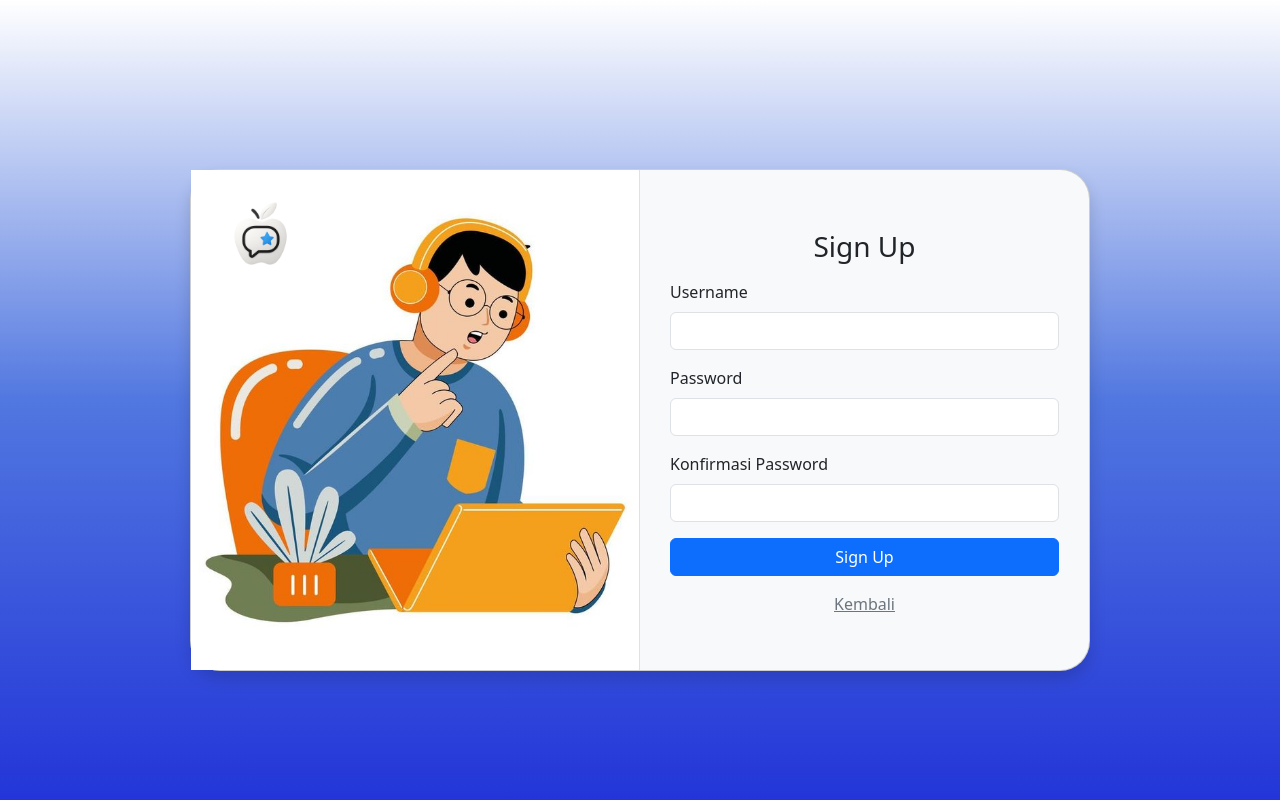
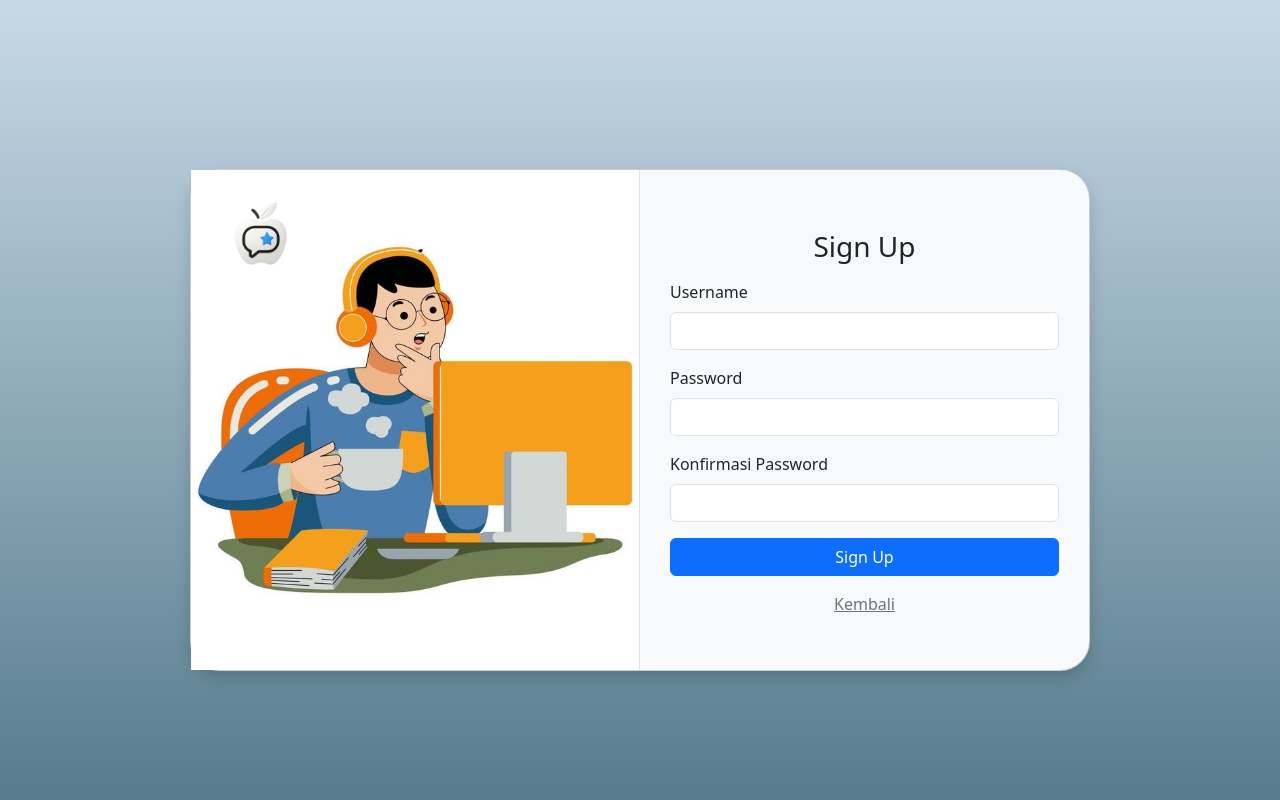
Before and after one commit to Fadiyah-Yeah/TA-WEB-DASAR, a PHP site: page /CreateAkun.php in a window 1280 px wide. Run offline with PHP 8.4, Linux system fonts and the light colour scheme.

Commit message:
Update CreateAkun.php

```diff
--- a/CreateAkun.php
+++ b/CreateAkun.php
@@ -17,8 +17,6 @@ if (isset($_POST["register"])) {
             echo "<script>alert('User berhasil ditambahkan');</script>";
             header("Location: LoginAkun.php");
             exit;
-        } else {
-            echo "<script>alert('User gagal ditambahkan');</script>";
         }
     }
 }
@@ -33,7 +31,7 @@ if (isset($_POST["register"])) {
     <link href="https://cdn.jsdelivr.net/npm/bootstrap@5.3.3/dist/css/bootstrap.min.css" rel="stylesheet" />
     <style>
         body {
-            background: linear-gradient(to top, rgb(35, 53, 216), rgb(81, 119, 224), rgb(255, 255, 255));
+            background: linear-gradient(to top, #567C8D, #C8D9E6);
             height: 100vh;
             display: flex;
             align-items: center;
@@ -76,8 +74,8 @@ if (isset($_POST["register"])) {
     <div class="container-fluid d-flex justify-content-center">
         <div class="card shadow bg-body-tertiary d-flex flex-md-row flex-column card-custom">
             <div class="col-md-6 position-relative border-end">
-                <img src="LogoWeb.png" class="position-absolute" style="top: 20px; left: 20px; width: 100px; height: 100px;" alt="Logo" />
-                <img src="DesainLogin.jpeg" class="register-image" alt="Register" />
+                <img src="image/LogoWeb.png" class="position-absolute" style="top: 20px; left: 20px; width: 100px; height: 100px;" alt="Logo" />
+                <img src="image/DesainRegister.jpeg" class="register-image" alt="Register" />
             </div>
 
             <form action="" method="POST" class="col-md-6 form-section">
```
